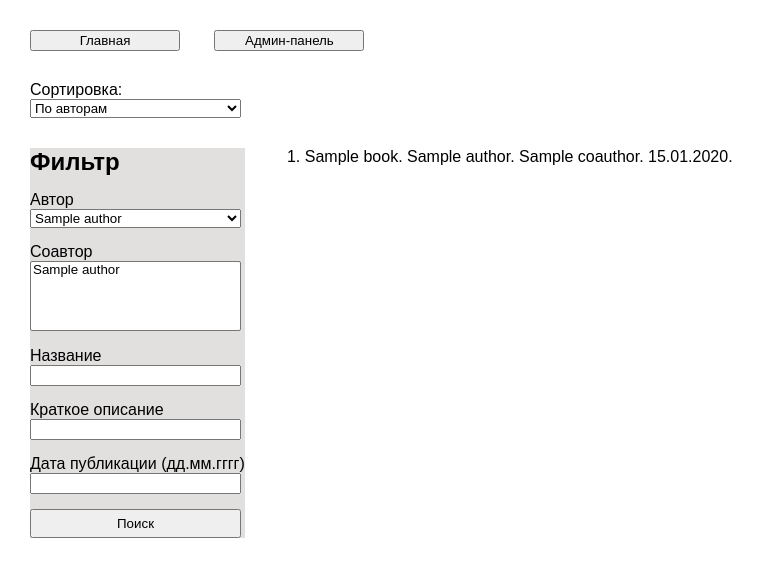
After one commit to zavill/oceanstart, a Symfony app: template templates/index.html.twig in a window 1280 px wide. The commit adds this page. Shown: the top 577 px of the page, without its empty margins (0-761 px from the left). Run offline with Twig, Linux system fonts and the light colour scheme; the template is opened without the code that fills it: most values are stand-ins (such as "Sample title", 1, 10 or a date in 2020); some libraries are stand-ins or nearby versions.

Commit message:
Интеграция отображения стартовой страницы

```diff
--- a/templates/base.html.twig
+++ b/templates/base.html.twig
@@ -2,18 +2,16 @@
 <html>
     <head>
         <meta charset="UTF-8">
-        <title>{% block title %}Welcome!{% endblock %}</title>
-        {# Run `composer require symfony/webpack-encore-bundle`
-           and uncomment the following Encore helpers to start using Symfony UX #}
-        {% block stylesheets %}
-            {#{{ encore_entry_link_tags('app') }}#}
-        {% endblock %}
-
-        {% block javascripts %}
-            {#{{ encore_entry_script_tags('app') }}#}
-        {% endblock %}
+        <title>Ocean Start</title>
+        <link rel="stylesheet" type="text/css" href="assets/build/css/main.css">
     </head>
     <body>
-        {% block body %}{% endblock %}
+    <header>
+        <button><a href="#">Главная</a></button>
+        <button><a href="#">Админ-панель</a></button>
+    </header>
+        <div id="main">
+            {% block body %}{% endblock %}
+        </div>
     </body>
 </html>
--- /dev/null
+++ b/templates/index.html.twig
@@ -0,0 +1,60 @@
+{% extends 'base.html.twig' %}
+
+{% block body %}
+    <div id="sort-block">
+        <p>Сортировка:</p>
+        <select>
+            <option>По авторам</option>
+            <option>По названию</option>
+            <option>По описанию</option>
+            <option>По дате публикации</option>
+        </select>
+    </div>
+    <div class="flex-container flex-row">
+    <div id="filter-block">
+        <h2>Фильтр</h2>
+        <div class="filter-item">
+            <p>Автор</p>
+            <select>
+                {% for author in authors %}
+                    <option>{{ author.name }}</option>
+                {% endfor %}
+            </select>
+        </div>
+        <div class="filter-item">
+            <p>Соавтор</p>
+            <select multiple>
+                {% for author in authors %}
+                    <option>{{ author.name }}</option>
+                {% endfor %}
+            </select>
+        </div>
+        <div class="filter-item">
+            <p>Название</p>
+            <input type="text">
+        </div>
+        <div class="filter-item">
+            <p>Краткое описание</p>
+            <input type="text">
+        </div>
+        <div class="filter-item">
+            <p>Дата публикации (дд.мм.гггг)</p>
+            <input type="text">
+        </div>
+        <button class="filter-button">Поиск</button>
+    </div>
+    <div id="result-block">
+        <ol>
+            {% for book in books %}
+                <li>{{ book.name }}. {{ book.author.name }}.
+                    {% if book.coauthor %}
+                        {% for coauthor in book.coauthor %}
+                            {{ coauthor.name }}{{ loop.last ? '.' : ',' }}
+                        {% endfor %}
+                    {% endif %}
+                    {{ book.publishDate|date('d.m.Y') }}.
+                </li>
+            {% endfor %}
+        </ol>
+    </div>
+{% endblock %}
```
